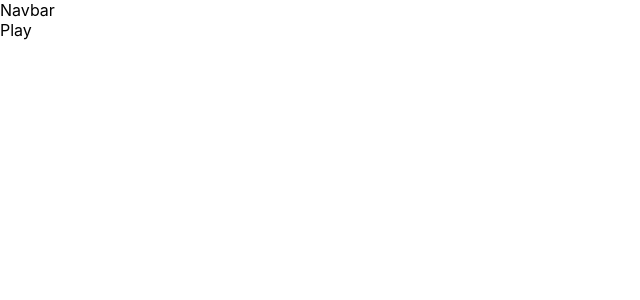
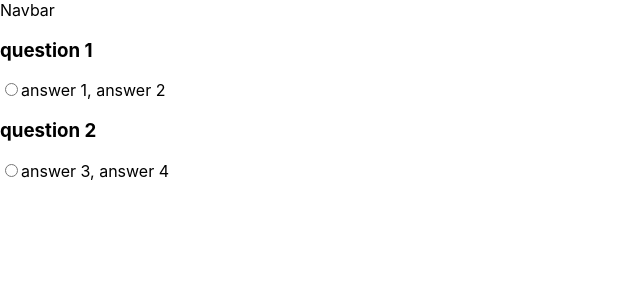
Before and after one commit to Chadkaplan/quiz-app, a React (Create React App) app: page /play in a window 1280 px wide. Shown: the top 300 px of the page, without its empty margins (0-640 px from the left). Built offline with nearby package versions, Linux system fonts and the light colour scheme.

Commit message:
First attempt at creating the Play component. Each answer does not have its own radio selector.

```diff
--- a/src/components/Play.jsx
+++ b/src/components/Play.jsx
@@ -1,12 +1,39 @@
-import React from 'react'
+import React from 'react';
 
+const questions=  [{question: 'question 1', answers: ["answer 1, answer 2"]}, {question: 'question 2', answers: ["answer 3, answer 4"]}]
+// Need to take in props instead of hard coded questions
+const Play = () => {
+  const [selectedAnswers, setSelectedAnswers] = React.useState({});
 
-const Play = () => {
+  const handleChange = (e, questionIndex) => {
+    const selectedAnswer = e.target.value;
+    setSelectedAnswers({
+      ...selectedAnswers,
+      [questionIndex]: selectedAnswer
+    });
+  };
+
   return (
-    <>
-    <div>Play</div>
-    </>
-  )
-}
+    <form>
+      {questions.map((question, index) => (
+        <div key={index}>
+          <h3>{question.question}</h3>
+          {question.answers.map((answer, i) => (
+            <div key={i}>
+              <input
+                type="radio"
+                name={`question-${index}`}
+                value={answer}
+                checked={selectedAnswers[index] === answer}
+                onChange={e => handleChange(e, index)}
+              />
+              <label>{answer}</label>
+            </div>
+          ))}
+        </div>
+      ))}
+    </form>
+  );
+};
 
-export default Play
+export default Play;
--- a/src/components/Quizform.jsx
+++ b/src/components/Quizform.jsx
@@ -3,8 +3,8 @@ import React, { useState } from 'react';
 const QuizForm = () => {
   const [questions, setQuestions] = useState([{ question: '', answers: ['', ''] }]);
 
-  const handleQuestionChange = (e, index) => {
-    const { value } = e.target;
+  const handleQuestionChange = (event, index) => {
+    const { value } = event.target;
     setQuestions(prevQuestions => {
       const newQuestions = [...prevQuestions];
       newQuestions[index].question = value;
@@ -12,8 +12,8 @@ const QuizForm = () => {
     });
   };
 
-  const handleAnswerChange = (e, questionIndex, answerIndex) => {
-    const { value } = e.target;
+  const handleAnswerChange = (event, questionIndex, answerIndex) => {
+    const { value } = event.target;
     setQuestions(prevQuestions => {
       const newQuestions = [...prevQuestions];
       newQuestions[questionIndex].answers[answerIndex] = value;
@@ -44,7 +44,7 @@ console.log(questions)
           <input
             id={`question-${questionIndex}`}
             value={q.question}
-            onChange={e => handleQuestionChange(e, questionIndex)}
+            onChange={event => handleQuestionChange(event, questionIndex)}
           />
           {q.answers.map((a, answerIndex) => (
             <div key={answerIndex}>
@@ -54,7 +54,7 @@ console.log(questions)
               <input
                 id={`question-${questionIndex}-answer-${answerIndex}`}
                 value={a}
-                onChange={e => handleAnswerChange(e, questionIndex, answerIndex)}
+                onChange={event => handleAnswerChange(event, questionIndex, answerIndex)}
               />
             </div>
           ))}
```
